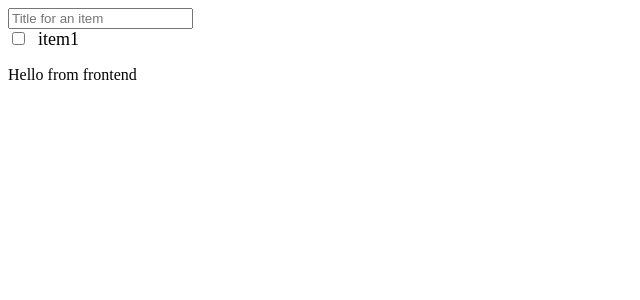
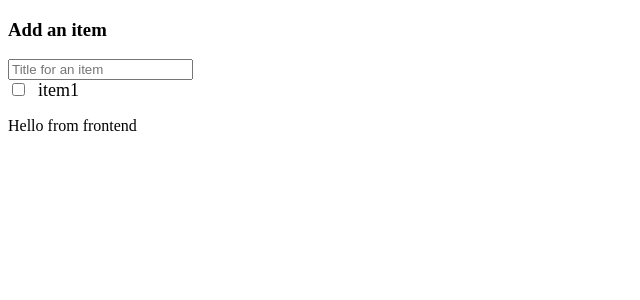
Before and after one commit to jhpyyk/tdd-mooc-webapp, a React (Vite) app in the folder frontend/: page / in a window 1280 px wide. Shown: the top 300 px of the page, without its empty margins (0-640 px from the left). Built offline with nearby package versions, Linux system fonts and the light colour scheme; no server answers.

Commit message:
Add label to add item input

```diff
--- a/frontend/src/components/AddItemForm/AddItemForm.tsx
+++ b/frontend/src/components/AddItemForm/AddItemForm.tsx
@@ -5,11 +5,14 @@ const AddItemForm = () => {
 
     return (
         <form>
-            <input
-                placeholder="Title for an item"
-                value={titleText}
-                onChange={(event) => setTitleText(event.target.value)}
-            />
+            <label>
+                <h3>Add an item</h3>
+                <input
+                    placeholder="Title for an item"
+                    value={titleText}
+                    onChange={(event) => setTitleText(event.target.value)}
+                />
+            </label>
         </form>
     );
 };
```
Also changed, not shown: 1 other file (tests, documents, lock files or other folders).
